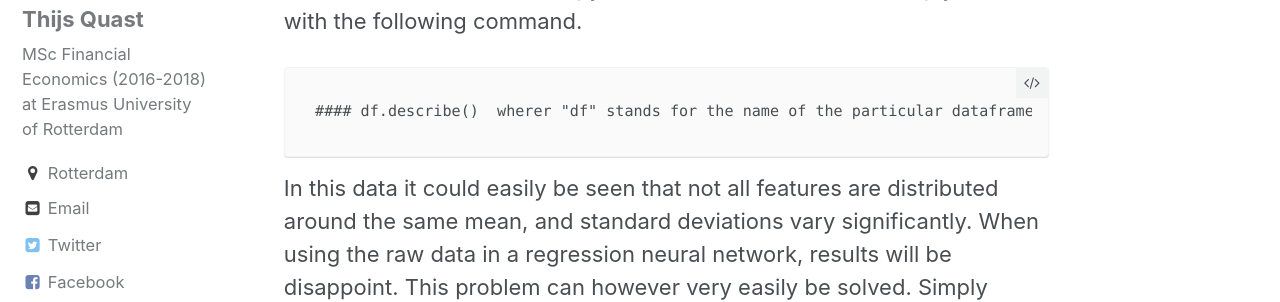
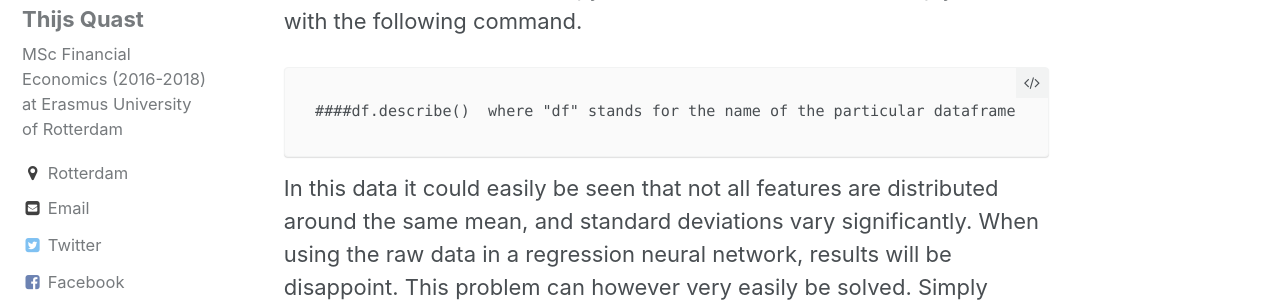
Before and after one commit to Thijsq/thijsq.github.io, a Jekyll site: the page built from _posts/2018-02-22-nn-sales-prediction.md, in a window 1280 px wide and 900 px high, scrolled down 673 px, cut to the strip 158-900 px from the top of the window. Shown: the top 302 px of the strip. Built offline with Jekyll 4.4.1, drawn with Linux system fonts in a browser that asks for light colours.

Commit message:
Update 2018-02-22-nn-sales-prediction.md

```diff
--- a/_posts/2018-02-22-nn-sales-prediction.md
+++ b/_posts/2018-02-22-nn-sales-prediction.md
@@ -15,7 +15,7 @@ Based on historical data, this challenge requires the participants to predict sa
 ### Feature engineering
 Before computing and training our model, we have to look at the distribution of our data. In a python dataframe this can be simply be done with the following command.
 
-    #### df.describe()  wherer "df" stands for the name of the particular dataframe
+    ####df.describe()  where "df" stands for the name of the particular dataframe
 
 In this data it could easily be seen that not all features are distributed around the same mean, and standard deviations vary significantly. When using the raw data in a regression neural network, results will be disappoint. This problem can however very easily be solved. Simply apply feature scaling.
 
```
